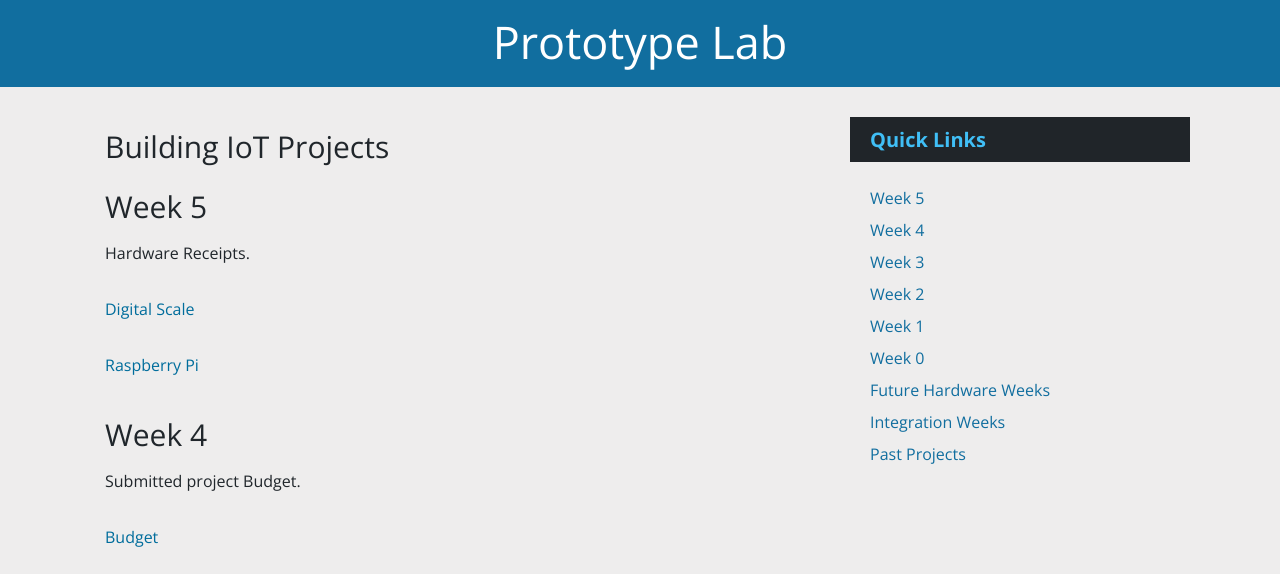
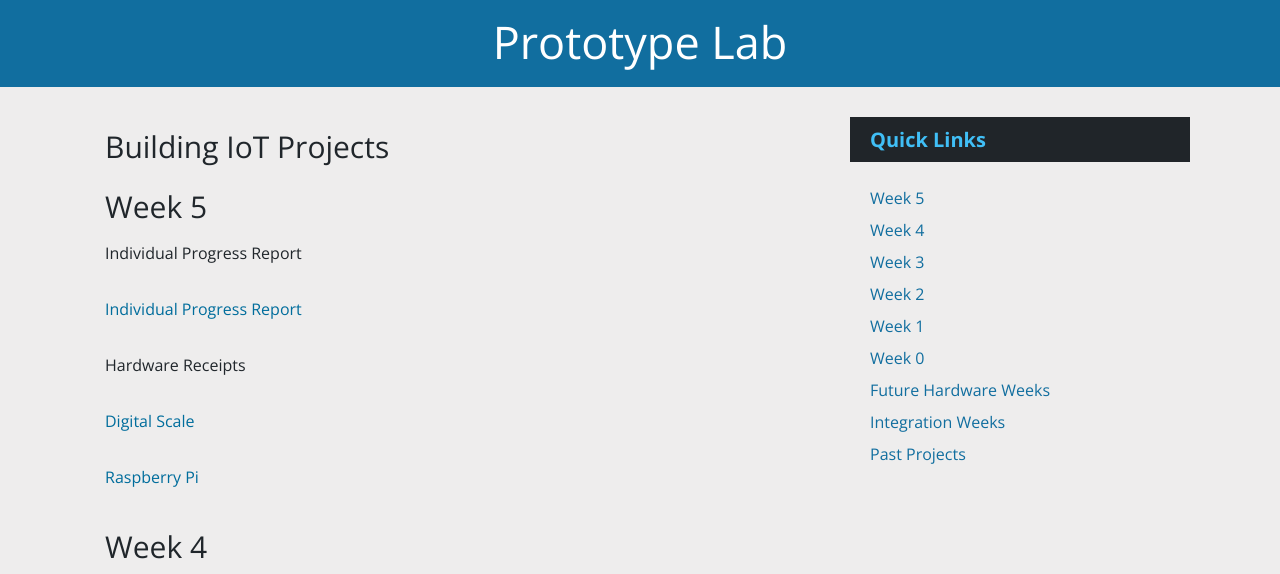
Before and after one commit to pwestman/pwestman.github.io, a plain HTML site: page index.html in a window 1280 px wide. Shown: the part 169-743 px from the top of the page. Drawn offline with nearby package versions, Linux system fonts and the light colour scheme.

Commit message:
Update indexcontent.html

```diff
--- a/indexcontent.html
+++ b/indexcontent.html
@@ -5,7 +5,9 @@
 
 	<SECTION ID="Section_9">
 	 <H3>Week 5</H3>
-	 <p>Hardware Receipts.</p>
+	 <p>Individual Progress Report</p>
+	 <p><a href="https://pwestman.github.io/Individual Progree Report.docx">Individual Progress Report</a></p>
+	 <p>Hardware Receipts</p>
 	 <p><a href="https://pwestman.github.io/Digital Scale_Redacted.pdf">Digital Scale</a></p>
 	 <p><a href="https://pwestman.github.io/RaspberryPi_Redacted.pdf">Raspberry Pi</a></p>
 	</SECTION>
```
